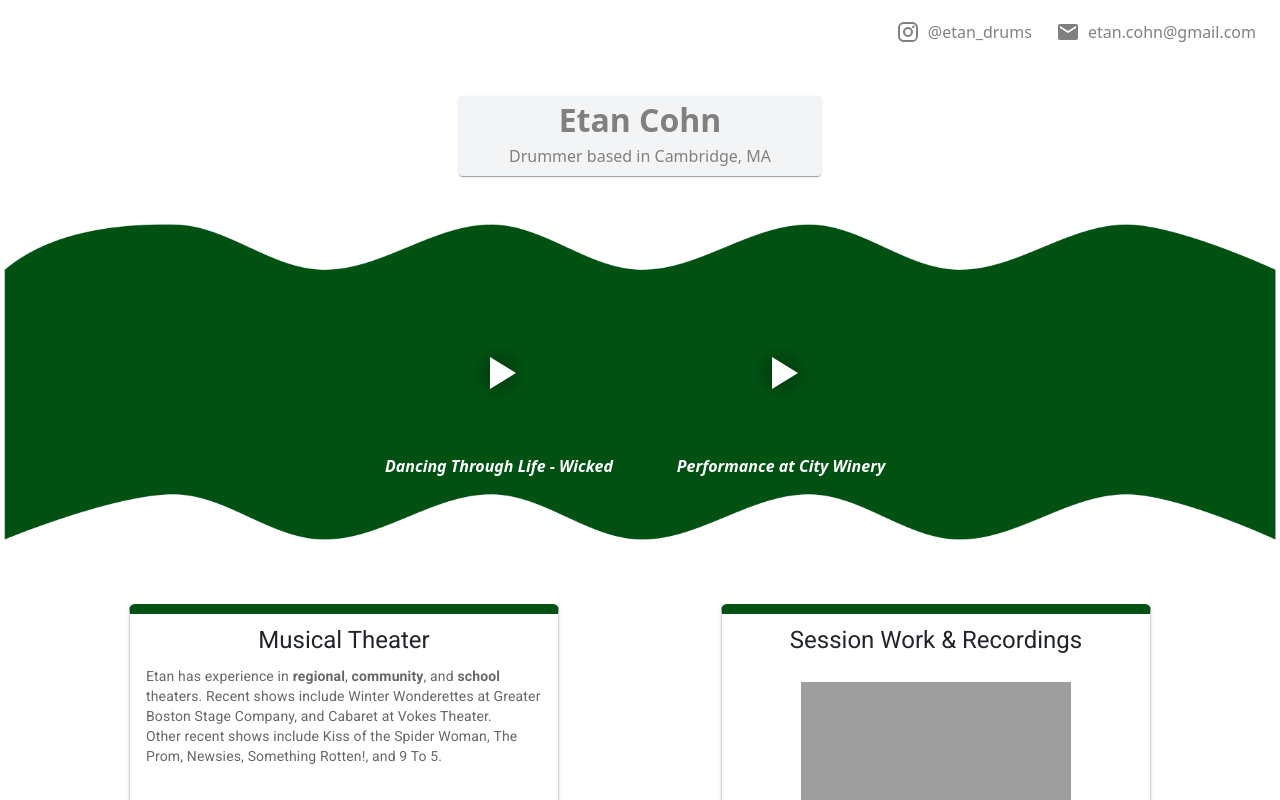
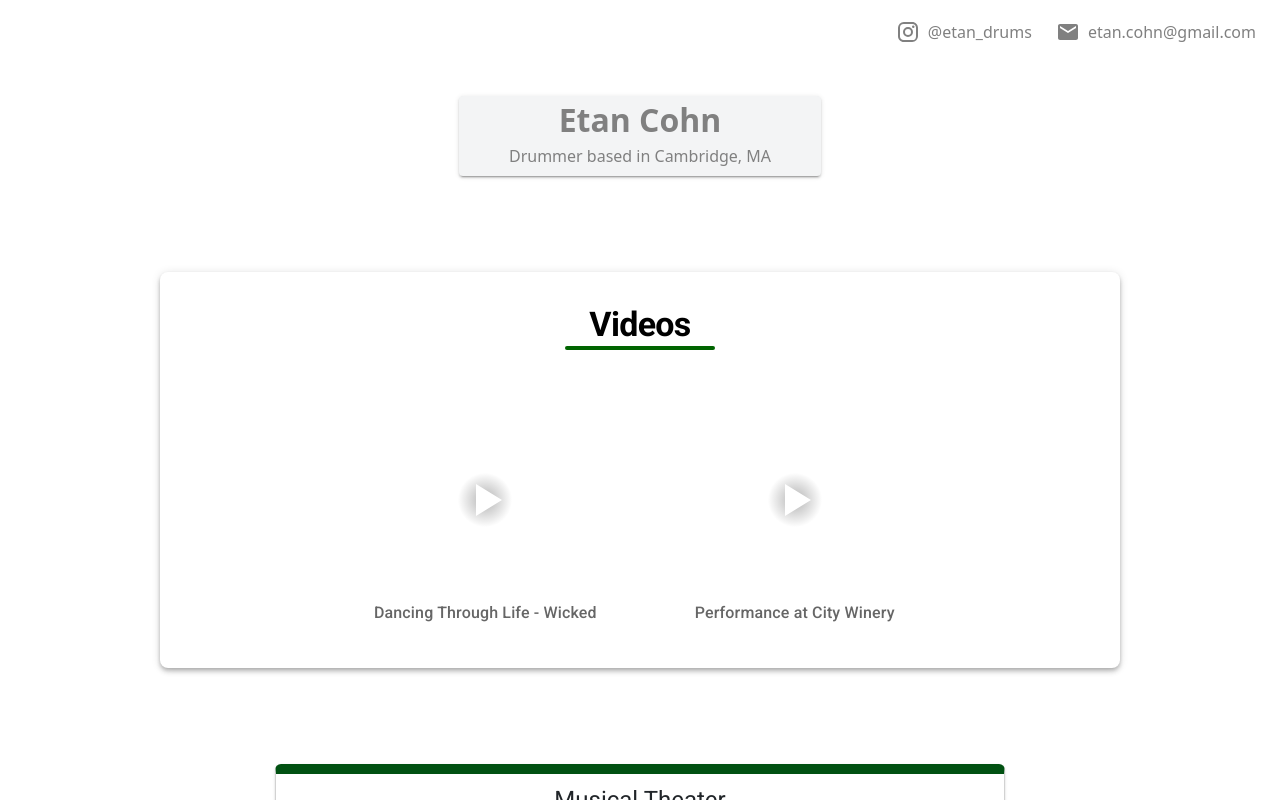
Before and after one commit to etancohn/Etan-Music-Website, a React (Vite) app: page / in a window 1280 px wide. Shown: the top 800 px of the page. Built offline with nearby package versions, Linux system fonts and the light colour scheme; no server answers; grey boxes are pictures that could not be loaded.

Commit message:
two cols

```diff
--- a/src/App.tsx
+++ b/src/App.tsx
@@ -1,5 +1,5 @@
 // npm run dev
-import { Paper } from '@mui/material'
+// import { Paper } from '@mui/material'
 import './App.css'
 import MenuAppBar from './AppBar'
 import MusicCard from './MusicCard';
@@ -8,13 +8,13 @@ import '@fontsource/roboto/300.css';
 import '@fontsource/roboto/400.css';
 import '@fontsource/roboto/500.css';
 import '@fontsource/roboto/700.css';
-import Youtube from 'react-youtube';
+// import Youtube from 'react-youtube';
 import Footer from './Footer.tsx';
 import { mtExpandedContent, musicalTheaterDescription } from './MusicalTheaterContent.tsx';
 import { bandsDescription, bandsExpandedContent } from './BandsContent.tsx';
-import greenStripPhoto from './assets/green-strip.png';
 import ParticlesBackground from './ParticlesBackground.tsx';
 import ReactPlayer from 'react-player/youtube';
+import { Paper, Box, Grid, Typography } from '@mui/material';
 
 function App() {
   return (
@@ -24,10 +24,11 @@ function App() {
       <MenuAppBar />
       {/* <SpotifyPlayer /> */}
       <div className="content-container">
+
         <div className="avatar-container">
           <div className='grow-hover'>
             <Paper
-              elevation={1}
+              elevation={2}
               style={{
                   display: 'flex', flexDirection: 'column', justifyContent: 'center', alignItems: 'center',
                   backgroundColor: '#f3f4f5', paddingLeft: '50px', paddingRight: '50px', marginBottom: '1rem'
@@ -38,47 +39,129 @@ function App() {
               {/* <Avatar sx={{ width: 80, height: 80, boxShadow: 0, marginBottom: '1rem' }} src="/src/assets/etan-drums-ww.jpeg" /> */}
             </Paper>
           </div>
-
         </div>
 
-          <div className='green-strip-container'>
-            <img
-                  className='green-strip'
-                  src={greenStripPhoto}
-                  // src='/src/assets/green-strip.png'
-                  // width='100%'
-                  // height={300}
-            />
+          <Box
+        sx={{
+          display: 'flex',
+          justifyContent: 'center',
+          width: '100%',
+          py: { xs: 3, md: 6 },
+          px: { xs: 2, md: 4 },
+          mt: 4,
+          mb: 6,
+        }}
+      >
+        <Paper
+          elevation={4}
+          sx={{
+            p: { xs: 2, md: 4 },
+            width: '100%',
+            maxWidth: 960,
+            borderRadius: 2,
+            bgcolor: 'background.paper',
+            display: 'flex',
+            flexDirection: 'column',
+            alignItems: 'center',
+            gap: 3,
+          }}
+        >
+          {/* Section Title with Green Accent */}
+          <Typography
+            variant="h4"
+            component="h2"
+            sx={{
+              textAlign: 'center',
+              mb: { xs: 2, md: 3 },
+              fontWeight: 700,
+              color: 'black',
+              letterSpacing: '-0.02em',
+              position: 'relative', // Needed for pseudo-element
+              pb: 0.5, // Padding at the bottom for the underline
+              '&::after': { // The green underline
+                content: '""',
+                position: 'absolute',
+                bottom: 0,
+                left: '50%',
+                transform: 'translateX(-50%)',
+                width: '150px', // Length of the underline
+                height: '4px', // Thickness of the underline
+                bgcolor: "darkGreen", // Your dark green color
+                borderRadius: '2px', // Slightly rounded ends
+              },
+            }}
+          >
+            Videos
+          </Typography>
 
-            <div className="videos-container" style={{ marginTop: '0.3rem'}}>
-              <div className="video-container">
+    {/* Video Grid */}
+    <Grid container spacing={4} justifyContent="center">
+      {/* Video 1 */}
+      <Grid item xs={12} sm={6} md={4}> {/* Responsive sizing for each video */}
+        <Box sx={{
+          display: 'flex',
+          flexDirection: 'column',
+          alignItems: 'center',
+          textAlign: 'center',
+          p: 1.5, // Padding around video and text
+          // Optional: If you want each video to have its own subtle card-like look within the Paper
+          // border: '1px solid #e0e0e0', // Light border
+          // borderRadius: 1, // Slight rounding
+          // bgcolor: '#f9f9f9', // Very subtle background
+        }}>
           <ReactPlayer
-                  url="https://www.youtube.com/watch?v=QetcQ_k17VM"
-                  light={true} // Only loads iframe after click
-                  width={250}
-                  height={155}
+            url="https://www.youtube.com/watch?v=QetcQ_k17VM" // **USE YOUR ACTUAL YOUTUBE URLS HERE**
+            light={true} // Only loads iframe after click for performance
+            width="100%" // Important for responsiveness within the Grid item
+            height={180} // Adjust this height or use aspect ratio settings if preferred
             controls
           />
-                {/* <Youtube className='youtube-vid' videoId={"QetcQ_k17VM"} opts={{ height: "155", width: "250" }} /> */}
-                <span className='vid-text'>Dancing Through Life - Wicked</span>
-              </div>
-              <div className="video-container">
+          <Typography
+            variant="body1" // Standard body text size
+            sx={{
+              mt: 1.5, // Margin top for space between video and text
+              fontWeight: 500, // Medium boldness
+              color: 'text.secondary', // Muted text color
+              lineHeight: 1.4, // Good line spacing
+            }}
+          >
+            Dancing Through Life - Wicked
+          </Typography>
+        </Box>
+      </Grid>
+
+      {/* Video 2 */}
+      <Grid item xs={12} sm={6} md={4}>
+        <Box sx={{
+          display: 'flex',
+          flexDirection: 'column',
+          alignItems: 'center',
+          textAlign: 'center',
+          p: 1.5,
+        }}>
           <ReactPlayer
-                  url="https://www.youtube.com/watch?v=HpSeqORjsks"
-                  light={true} // Only loads iframe after click
-                  width={250}
-                  height={155}
+            url="https://www.youtube.com/watch?v=HpSeqORjsks" // **USE YOUR ACTUAL YOUTUBE URLS HERE**
+            light={true}
+            width="100%"
+            height={180}
             controls={true}
           />
-                {/* <Youtube className='youtube-vid' videoId={"HpSeqORjsks"} opts={{ height: "155", width: "250" }} /> */}
-                <span className='vid-text'>Performance at City Winery</span>
-              </div>
-              {/* <div className="video-container">
-                <Youtube className='youtube-vid' videoId={"LB5AzCmnAG4"} opts={{ height: "155", width: "250" }} />
-                <span className='vid-text'>Too Sweet - Hozier</span>
-              </div> */}
-            </div>
-          </div>
+          <Typography
+            variant="body1"
+            sx={{
+              mt: 1.5,
+              fontWeight: 500,
+              color: 'text.secondary',
+              lineHeight: 1.4,
+            }}
+          >
+            Performance at City Winery
+          </Typography>
+        </Box>
+      </Grid>
+    </Grid>
+  </Paper>
+</Box>
 
         <div className="cards-container">
           <MusicCard
@@ -100,11 +183,11 @@ function App() {
             expandedContent={recitalsExpandedContent}
             expandText='Videos'
           />
-          <MusicCard
+          {/* <MusicCard
             title='Social Media & Other Projects'
             description={<div className='card-middle'></div>}
             // secondDescription={secondMusicalTheaterDescription}
-          />
+          /> */}
           <MusicCard
             title='Bands & Collaborations'
             description={bandsDescription}
@@ -112,11 +195,11 @@ function App() {
             expandText='Videos'
             // secondDescription={secondMusicalTheaterDescription}
           />
-          <MusicCard
+          {/* <MusicCard
             title='Miscellaneous'
             description={<div className='card-middle'></div>}
             // secondDescription={secondMusicalTheaterDescription}
-          />
+          /> */}
         </div>
       </div>
     </div>
--- a/src/MusicCard.css
+++ b/src/MusicCard.css
@@ -2,6 +2,7 @@
 
 .card {
     border-top: 10px solid #015112!important;
+    /* border-top: 10px solid #145d41!important; */
     /* max-height: 310px; */
 }
 
--- a/src/MusicCard.tsx
+++ b/src/MusicCard.tsx
@@ -58,7 +58,8 @@ function MusicCard(props: MusicCardProps) {
         <Card
           className='card'
           style={{ maxHeight: delayedExpanded ? '1500px' : '310px' }}
-          sx={{ width: 430, height: 300 }}
+          // sx={{ width: 430, height: 300 }}
+          sx={{ width: 730, height: 400 }}
         >
             <CardHeader
                 title={title}
--- a/src/ParticlesBackground.tsx
+++ b/src/ParticlesBackground.tsx
@@ -79,10 +79,10 @@ function ParticlesBackground() {
                 number: {
                     density: {
                         enable: true,
-                        area: 2000,
+                        area: 1400,
                         // area: 1600,     // Adjust density based on canvas size
                     },
-                    value: 6,         // Number of polygons
+                    value: 7,         // Number of polygons
                 },
                 opacity: {
                   value: {min: 0.04, max: 0.06 }, // <<< Low and variable opacity
@@ -109,7 +109,7 @@ function ParticlesBackground() {
                      */
                 },
                 size: {
-                    value: { min: 150, max: 220 }, // Size range for polygons
+                    value: { min: 170, max: 230 }, // Size range for polygons
                     // animation: {
                     //     enable: true,
                     //     // speed: 50,
```
Lines whose indentation alone changed are shown as unchanged.
